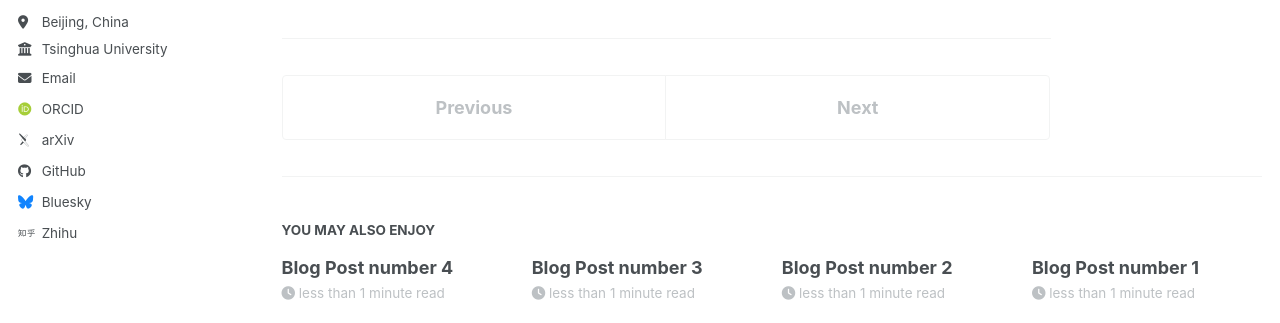
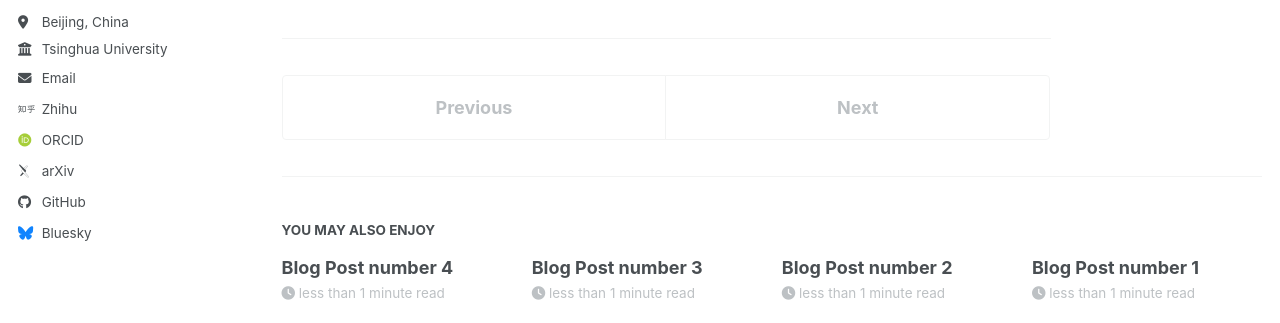
Before and after one commit to JunkaiWang-TheoPhy/JunkaiWang-TheoPhy.github.io, a Jekyll site: the page built from _posts/2199-01-01-future-post.md, in a window 1280 px wide. Shown: the part 511-834 px from the top of the page. Built offline with Jekyll 4.4.1, drawn with Linux system fonts in a browser that asks for light colours; some web fonts are replaced; a script bundle is joined from its source files by our own code; library files that are not in the unit come from our copies.

Commit message:
Update citation links and Zhihu profile handling
Changed 'Download Paper' links to 'Article Link' in citation sections for consistency across archive and single layouts. Moved Zhihu profile link handling in author-profile.html to group with other academic profiles and updated _config.yml accordingly.

```diff
--- a/_config.yml
+++ b/_config.yml
@@ -34,11 +34,12 @@
 
   # Academic websites
   academia         : # URL
+  zhihu            : Junkai-Wang
+  orcid            : https://orcid.org/0009-0006-8036-143X
   arxiv            : "https://www.alphaxiv.org/@junkai-thomas-wang"
   googlescholar    : # "https://scholar.google.com/citations?user=PS_CX0AAAAAJ"
   inspire-hep      : # URL
   impactstory      : # URL
-  orcid            : https://orcid.org/0009-0006-8036-143X
   semantic         : # URL
   ssrn             : # URL
   ## pubmed        : "https://www.ncbi.nlm.nih.gov/pubmed/?term=john+snow"
@@ -80,7 +81,6 @@
   wikipedia        : # Username
   xing             : # Username
   youtube          : # Username
-  zhihu            : Junkai-Wang
 
 
 # Publication Category - The following the list of publication categories and their headings
--- a/_includes/author-profile.html
+++ b/_includes/author-profile.html
@@ -40,6 +40,9 @@
       <!-- Font Awesome and Academicons icons / Academic websites -->
       {% if author.academia %}
         <li><a href="{{ author.academia }}"><i class="ai ai-academia ai-fw icon-pad-right" aria-hidden="true"></i>Academia</a></li>
+      {% endif %}
+      {% if author.zhihu %}
+        <li><a href="https://www.zhihu.com/people/{{ author.zhihu }}"><i class="fab fa-fw fa-zhihu icon-pad-right" aria-hidden="true"></i>Zhihu</a></li>
       {% endif %}
       {% if author.orcid %}
         <li><a href="{{ author.orcid }}"><i class="ai ai-orcid ai-fw icon-pad-right"></i>ORCID</a></li>
@@ -168,9 +171,6 @@
       {% if author.youtube %}
         <li><a href="https://www.youtube.com/@{{ author.youtube }}"><i class="fab fa-fw fa-youtube icon-pad-right" aria-hidden="true"></i>YouTube</a></li>
       {% endif %}
-      {% if author.zhihu %}
-      <li><a href="https://www.zhihu.com/people/{{ author.zhihu }}"><i class="fab fa-fw fa-zhihu icon-pad-right" aria-hidden="true"></i>Zhihu</a></li>
-      {% endif %}
     </ul>
   </div>
 </div>
--- a/_layouts/single.html
+++ b/_layouts/single.html
@@ -48,13 +48,13 @@
         {{ content }}
 
         {% if page.citation and page.paperurl and page.slidesurl and page.bibtexurl %}
-          <p style="font-size: smaller">Recommended citation: {{ page.citation }}<br /><a href="{{ page.paperurl }}">Download Paper</a> | <a href="{{ page.slidesurl }}">Download Slides</a> | <a href="{{ page.bibtexurl }}">Download Bibtex</a></p>
+          <p style="font-size: smaller">Recommended citation: {{ page.citation }}<br /><a href="{{ page.paperurl }}">Article Link</a> | <a href="{{ page.slidesurl }}">Download Slides</a> | <a href="{{ page.bibtexurl }}">Download Bibtex</a></p>
         {% elsif page.citation and page.paperurl and page.slidesurl %}
-          <p style="font-size: smaller">Recommended citation: {{ page.citation }}<br /><a href="{{ page.paperurl }}">Download Paper</a> | <a href="{{ page.slidesurl }}">Download Slides</a></p>
+          <p style="font-size: smaller">Recommended citation: {{ page.citation }}<br /><a href="{{ page.paperurl }}">Article Link</a> | <a href="{{ page.slidesurl }}">Download Slides</a></p>
         {% elsif page.citation and page.paperurl and page.bibtexurl %}
-          <p style="font-size: smaller">Recommended citation: {{ page.citation }}<br /><a href="{{ page.paperurl }}">Download Paper</a> | <a href="{{ page.bibtexurl }}">Download Bibtex</a></p>
+          <p style="font-size: smaller">Recommended citation: {{ page.citation }}<br /><a href="{{ page.paperurl }}">Article Link</a> | <a href="{{ page.bibtexurl }}">Download Bibtex</a></p>
         {% elsif page.citation and page.paperurl %}
-          <p style="font-size: smaller">Recommended citation: {{ page.citation }}<br /><a href="{{ page.paperurl }}">Download Paper</a></p>
+          <p style="font-size: smaller">Recommended citation: {{ page.citation }}<br /><a href="{{ page.paperurl }}">Article Link</a></p>
         {% elsif page.citation and page.slidesurl and page.bibtexurl %}
           <p style="font-size: smaller">Recommended citation: {{ page.citation }}<br /><a href="{{ page.slidesurl }}">Download Slides</a> | <a href="{{ page.bibtexurl }}">Download Bibtex</a></p>
         {% elsif page.citation and page.slidesurl %}
@@ -62,7 +62,7 @@
         {% elsif page.slidesurl and page.bibtexurl %}
           <p style="font-size: smaller"><a href="{{ page.slidesurl }}">Download Slides</a> | <a href="{{ page.bibtexurl }}">Download Bibtex</a></p>
         {% elsif page.paperurl and page.bibtexurl %}
-          <p style="font-size: smaller"><a href="{{ page.paperurl }}">Download Paper</a> | <a href="{{ page.bibtexurl }}">Download Bibtex</a></p>
+          <p style="font-size: smaller"><a href="{{ page.paperurl }}">Article Link</a> | <a href="{{ page.bibtexurl }}">Download Bibtex</a></p>
         {% elsif page.citation and page.bibtexurl %}
           <p style="font-size: smaller">Recommended citation: {{ page.citation }}<br /><a href="{{ page.bibtexurl }}">Download Bibtex</a></p>
         {% elsif page.citation %}
```
Also changed, not shown: _includes/archive-single.html (+6 -6 lines).
